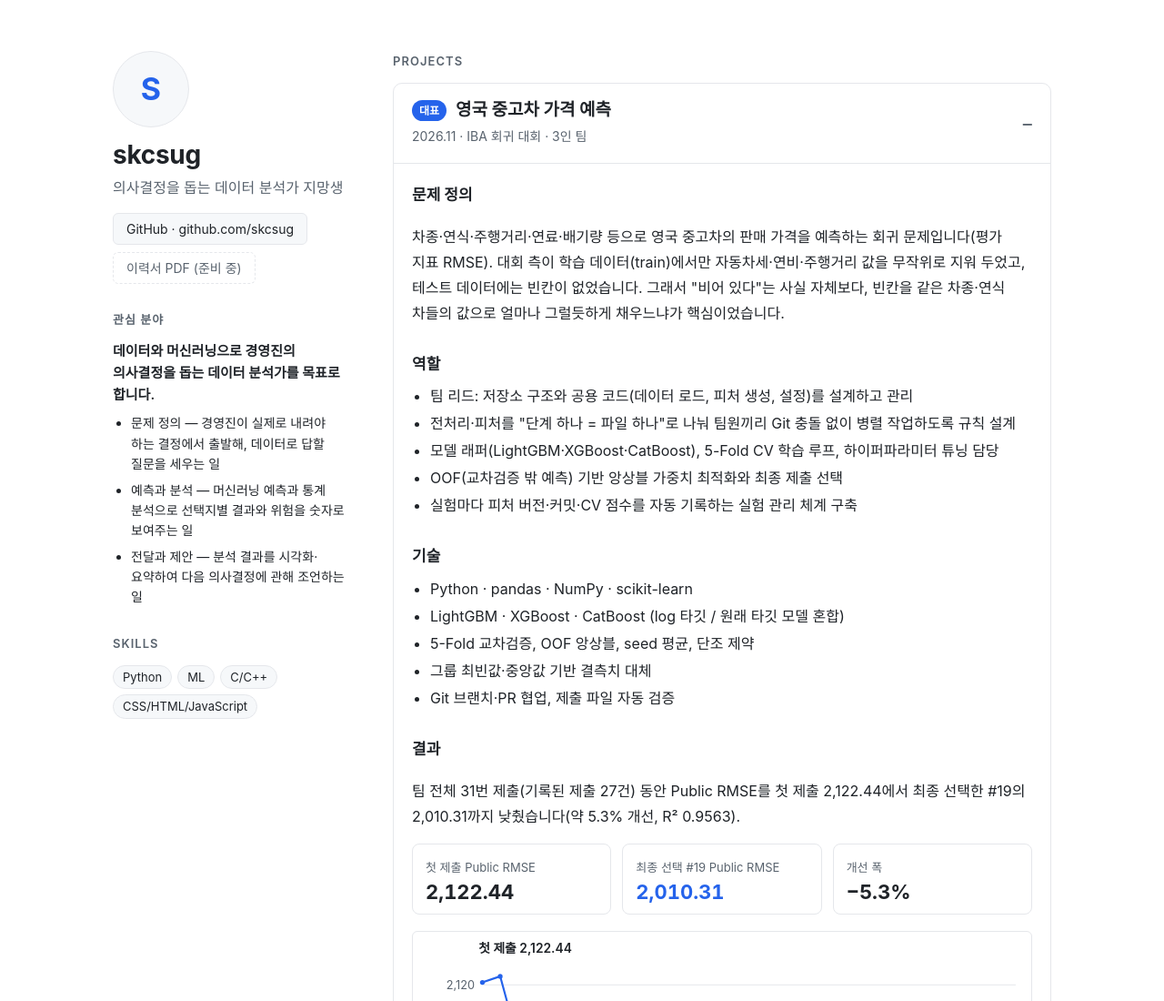
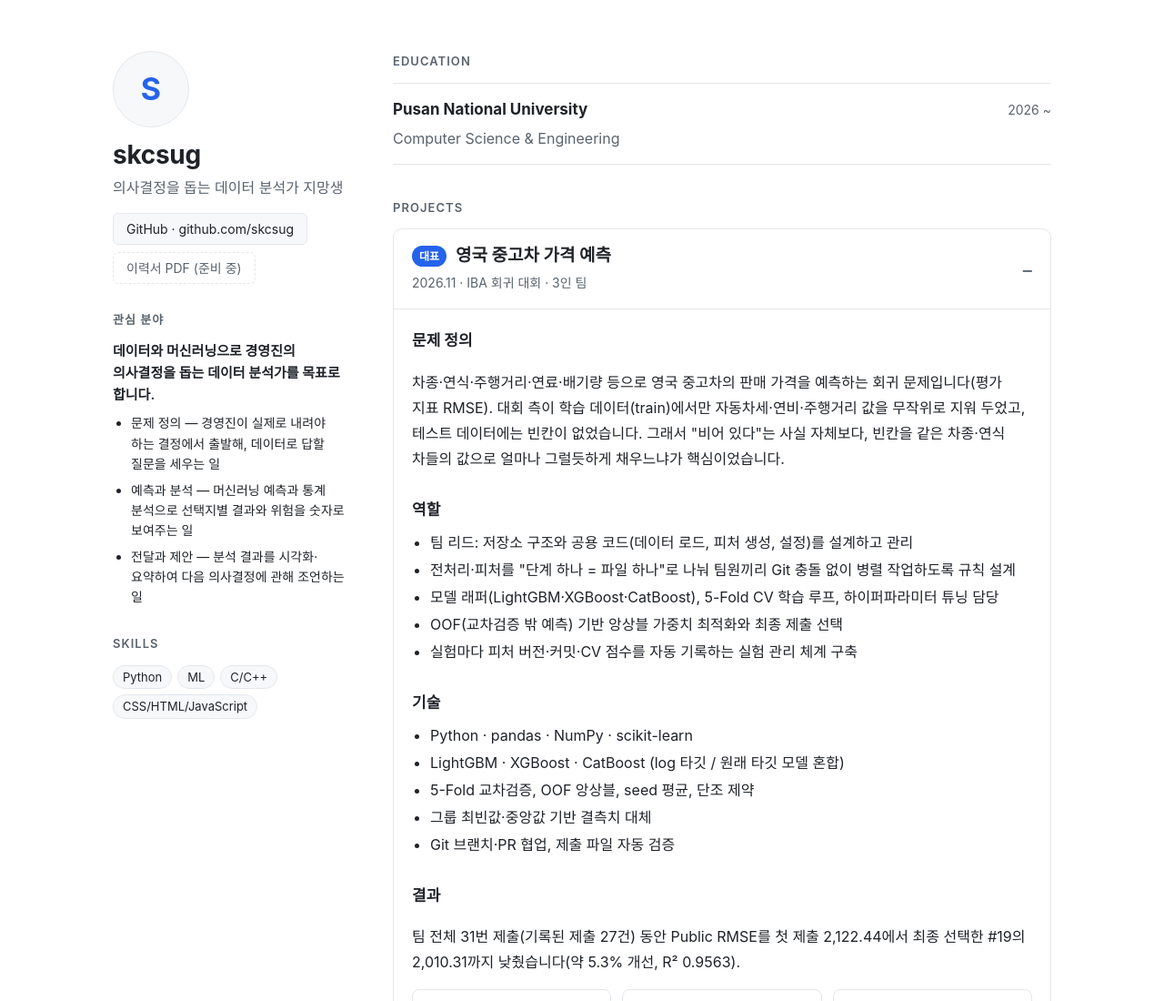
Before and after one commit to skcsug/skcsug.github.io, an Astro site: page / in a window 1280 px wide. Shown: the top 1100 px of the page at 91% size. Built offline with nearby package versions, Linux system fonts and the light colour scheme; Astro itself is replaced by a stand-in of ours; a web font is replaced by a local one.

Commit message:
content: Projects 위에 Education 섹션 추가
Co-Authored-By: Claude Opus 5.5 <noreply@anthropic.com>

```diff
--- a/src/data/profile.ts
+++ b/src/data/profile.ts
@@ -15,6 +15,10 @@ export const profile = {
   // 이력서 PDF를 public/resume.pdf에 넣은 뒤 '/resume.pdf'로 바꾸면 버튼이 켜집니다.
   resumeUrl: null as string | null,
 };
+
+export const education = [
+  { school: 'Pusan National University', period: '2026 ~', major: 'Computer Science & Engineering' },
+];
 
 export const featured = {
   title: '영국 중고차 가격 예측',
--- a/src/pages/index.astro
+++ b/src/pages/index.astro
@@ -1,7 +1,7 @@
 ---
 import '../styles/global.css';
 import RmseChart from '../components/RmseChart.astro';
-import { profile, featured, others } from '../data/profile';
+import { profile, education, featured, others } from '../data/profile';
 
 const fmt = (v: number) => v.toLocaleString('en-US', { minimumFractionDigits: 2 });
 const first = featured.rmse[0];
@@ -41,6 +41,19 @@ const githubLabel = profile.github.replace('https://', '');
       </aside>
 
       <main class="content">
+        <section class="block">
+          <h2>Education</h2>
+          {education.map((e) => (
+            <div class="entry">
+              <div class="entry-head">
+                <span class="entry-title">{e.school}</span>
+                <span class="meta">{e.period}</span>
+              </div>
+              <p class="entry-sub">{e.major}</p>
+            </div>
+          ))}
+        </section>
+
         <h2>Projects</h2>
 
         <details class="project" open>
--- a/src/styles/global.css
+++ b/src/styles/global.css
@@ -62,6 +62,14 @@ a:hover { text-decoration: underline; }
 h2 { font-size: 13px; letter-spacing: 0.08em; text-transform: uppercase; color: var(--muted); margin: 0 0 12px; font-weight: 600; }
 h4 { font-size: 17px; margin: 28px 0 6px; }
 .meta { color: var(--muted); font-size: 14px; }
+
+/* Education / Activities 항목 */
+.block { margin-bottom: 36px; }
+.entry { padding: 14px 0; border-bottom: 1px solid var(--line); }
+.entry:first-of-type { border-top: 1px solid var(--line); }
+.entry-head { display: flex; flex-wrap: wrap; justify-content: space-between; align-items: baseline; gap: 2px 12px; }
+.entry-title { font-size: 17px; font-weight: 700; }
+.entry-sub { margin: 2px 0 0; color: var(--muted); }
 
 /* 프로젝트 토글 */
 .project { border: 1px solid var(--line); border-radius: 10px; margin: 0 0 14px; background: var(--bg); }
```
Also changed, not shown: tests/site.test.mjs (+9 -0 lines).
